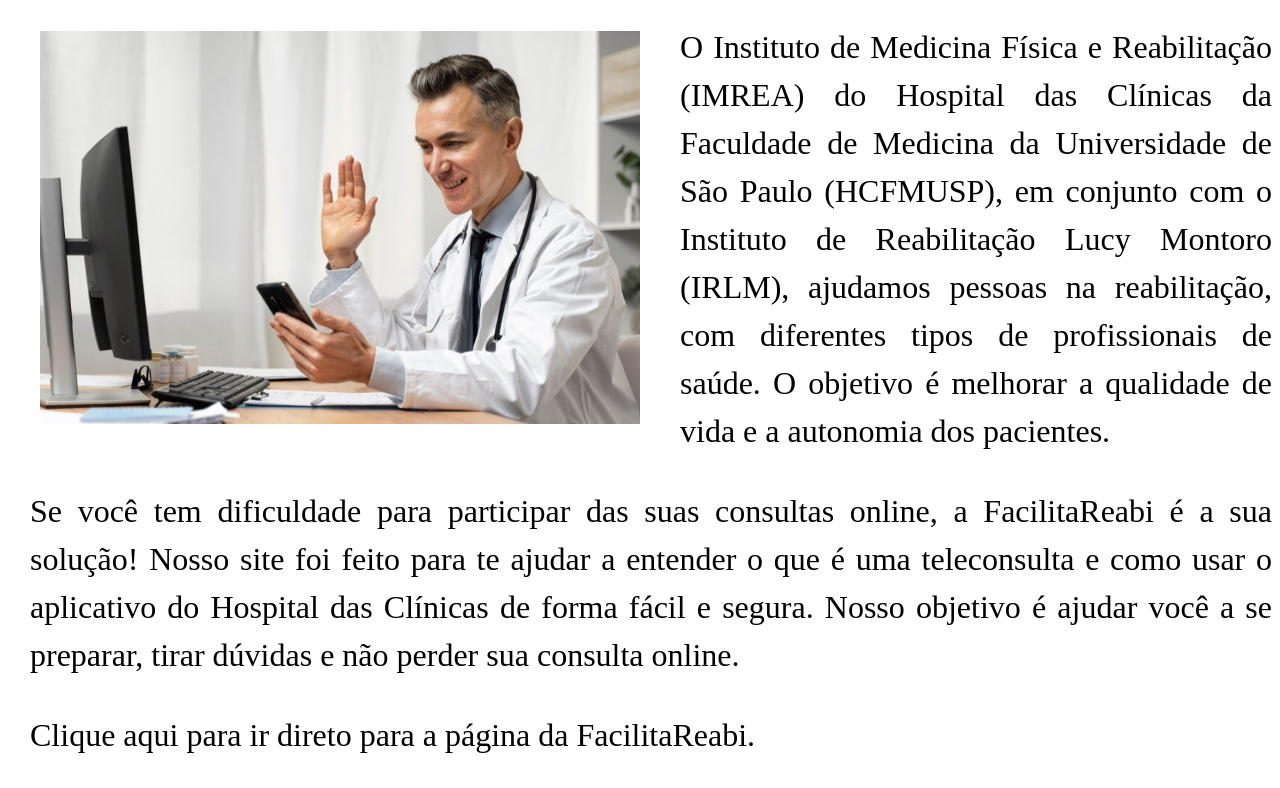
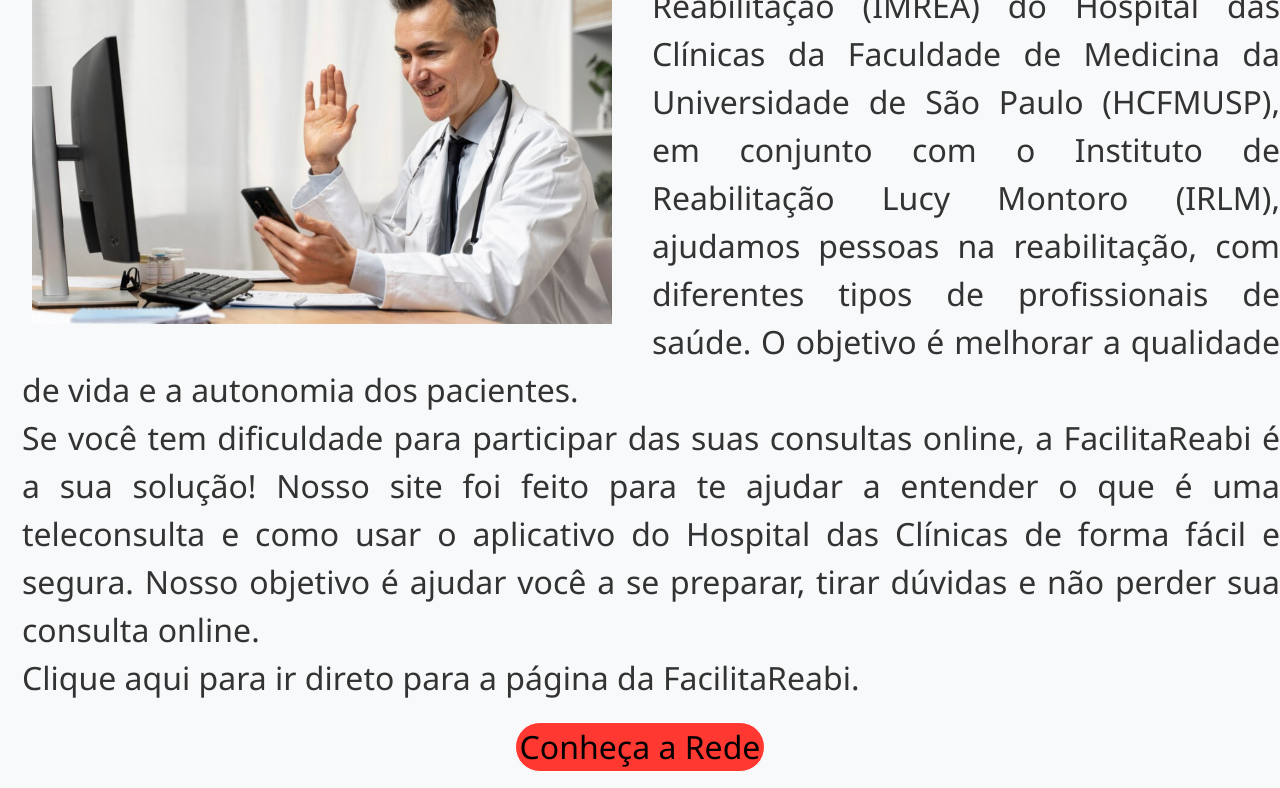
Before and after one commit to FacilitaReabi-Challenge-HC/FacilitaReabi-Challenge-HC, a plain HTML site: page index.html in a window 1280 px wide. Shown: the part 410-1198 px from the top of the page. Drawn offline with Linux system fonts and the light colour scheme.

Commit message:
Mudança na cor do título, na cor de fundo.

```diff
--- a/estilos/estilo.css
+++ b/estilos/estilo.css
@@ -1,9 +1,19 @@
 /*Arquivo CSS para estilização geral das páginas*/
-*{
+* {
     padding: 0;
+    margin: 0;
+    box-sizing: border-box;
     text-decoration: none;
+    font-family: 'Segoe UI', system-ui, -apple-system, sans-serif;
+}
 
+body {
+    background-color: #f8f9fa;
+    color: #333;
+    line-height: 1.6;
 }
+
+
 header {
   display: flex;
   justify-content: space-between;
```
